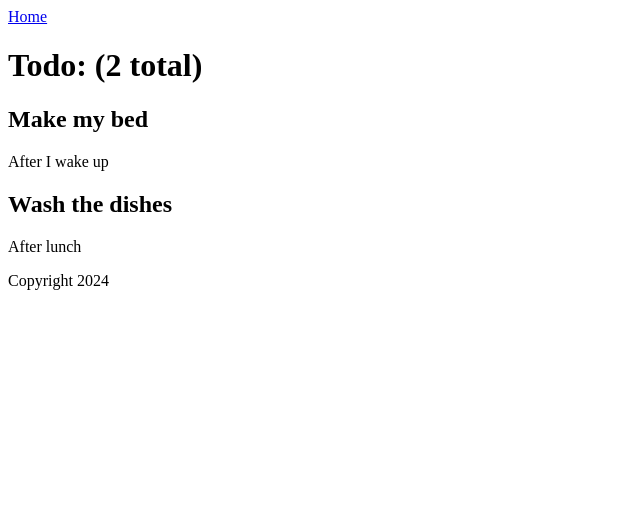
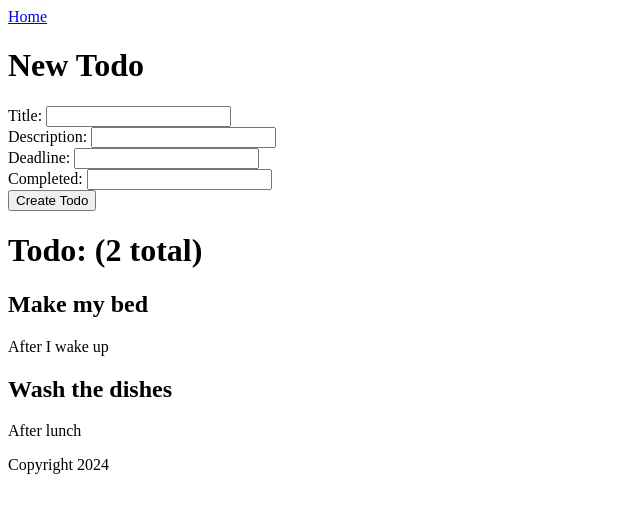
Before and after one commit to collinplank/todo-app-frontend, a React (Vite) app: page / in a window 1280 px wide. Shown: the top 512 px of the page, without its empty margins (0-640 px from the left). Built offline with nearby package versions, Linux system fonts and the light colour scheme.

Commit message:
Add create action

```diff
--- /dev/null
+++ b/src/TodoNew.jsx
@@ -0,0 +1,28 @@
+export function TodoNew({ onCreate }) {
+  const handleSubmit = (event) => {
+    event.preventDefault();
+    const params = new FormData(event.target);
+    onCreate(params, () => event.target.reset());
+  };
+
+  return (
+    <div>
+      <h1>New Todo</h1>
+      <form onSubmit={handleSubmit}>
+        <div>
+          Title: <input name="name" type="text" />
+        </div>
+        <div>
+          Description: <input name="description" type="text" />
+        </div>
+        <div>
+          Deadline: <input name="deadline" type="text" />
+        </div>
+        <div>
+          Completed: <input name="completed" type="boolean" />
+        </div>
+        <button type="submit">Create Todo</button>
+      </form>
+    </div>
+  );
+}
--- a/src/TodoPage.jsx
+++ b/src/TodoPage.jsx
@@ -1,4 +1,5 @@
 import { TodoIndex } from "./TodoIndex";
+import { TodoNew } from "./TodoNew";
 
 export function TodoPage() {
   const todos = [
@@ -21,8 +22,13 @@ export function TodoPage() {
     },
   ];
 
+  const handleCreate = () => {
+    console.log("handleCreate");
+  };
+
   return (
     <main>
+      <TodoNew onCreate={handleCreate} />
       <TodoIndex todos={todos} />
     </main>
   );
```
